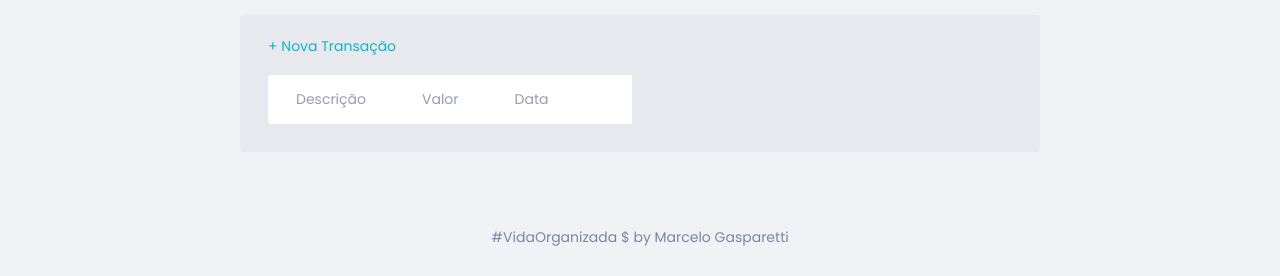
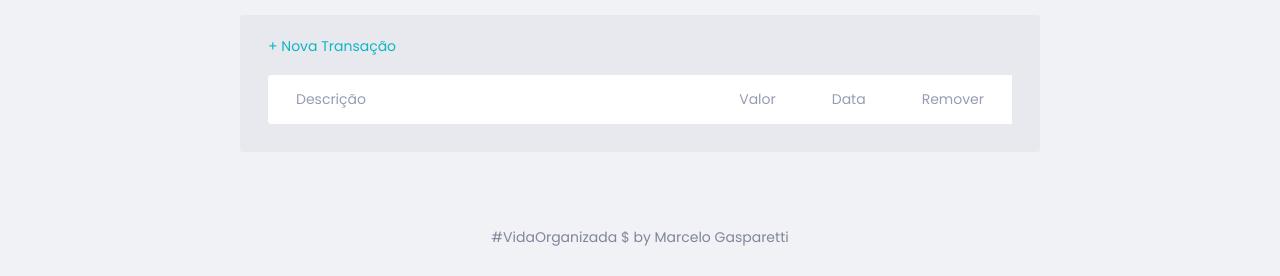
Before and after one commit to marcelogaspa/vidaorganizada, a plain HTML site: page index.html in a window 1280 px wide. Shown: the part 757-1033 px from the top of the page. Drawn offline with Linux system fonts and the light colour scheme.

Commit message:
fixing table space in mobile sccreen size

```diff
--- a/index.html
+++ b/index.html
@@ -59,7 +59,7 @@
                         <th>Descrição</th>
                         <th>Valor</th>
                         <th>Data</th>
-                        <th></th>
+                        <th>Remover</th>
                     </tr>
                 </thead>
                 <tbody>
--- a/src/styles.css
+++ b/src/styles.css
@@ -152,7 +152,6 @@ header{
 /* Data Inputs */
 #data-input {
     display: block;
-    width: 100%;
     border-spacing: 0 0.5rem;
     color: #969cb3;
     overflow-x: auto;
@@ -172,6 +171,7 @@ table th {
     font-weight: normal;
     padding: 1rem 2rem;
     text-align: left;
+    width: 100%;
 }
 
 table td {
```
